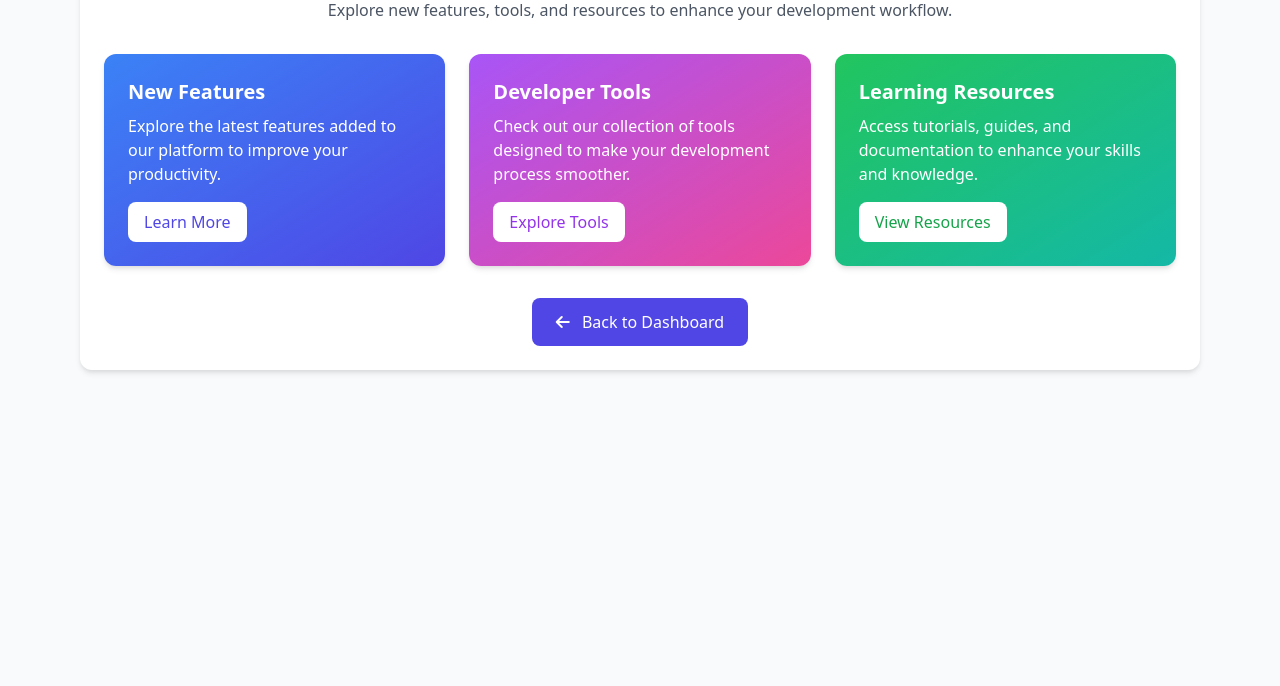
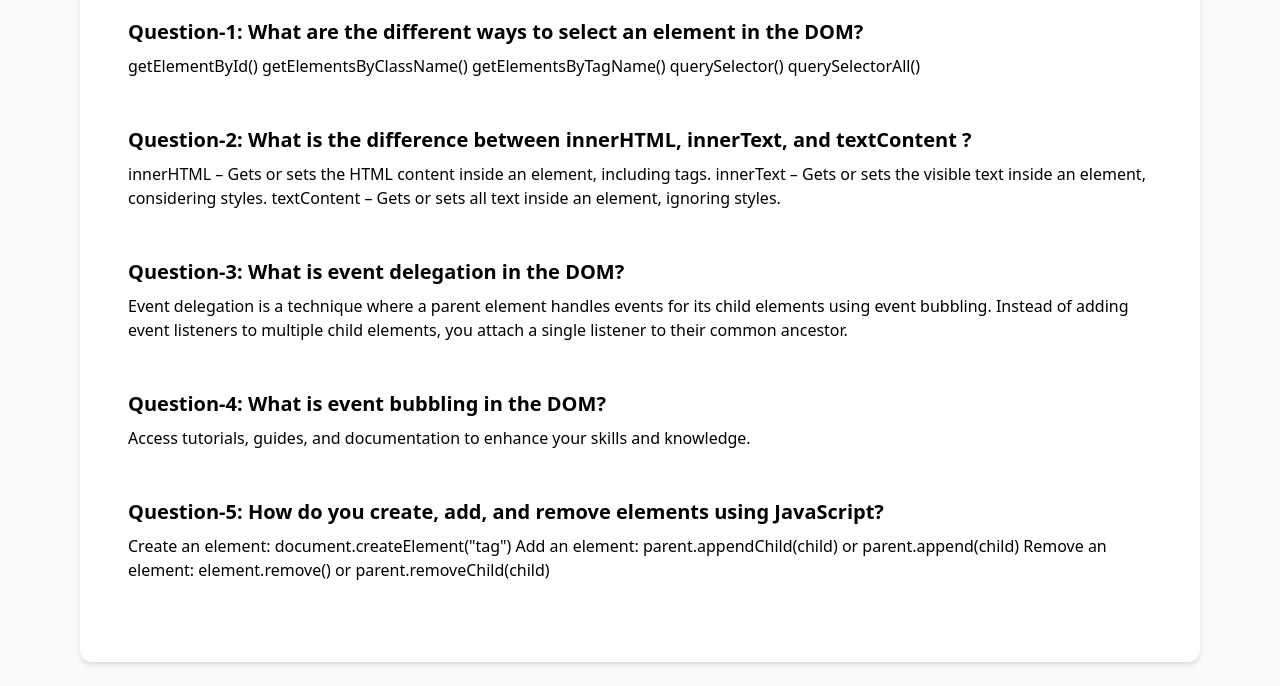
Before and after one commit to Murkabir123/Assignment-5, a plain HTML site: page discover.html in a window 1280 px wide. Shown: the part 198-884 px from the top of the page. Before the commit the page ends 800 px from the top, so only its background shows below. Drawn offline with nearby package versions, Linux system fonts and the light colour scheme.

Commit message:
new features added

```diff
--- a/discover.html
+++ b/discover.html
@@ -54,37 +54,76 @@
         </div>
 
         <!-- Discover Content section -->
+
+
+
+
+
+
+
         <div class="bg-white rounded-xl p-6 card-shadow">
-            <div class="text-center mb-8">
-                <h1 class="text-3xl font-bold text-indigo-600 mb-4">Discover Something New</h1>
-                <p class="text-gray-600 max-w-2xl mx-auto">Explore new features, tools, and resources to enhance your development workflow.</p>
-            </div>
 
-            <div class="grid grid-cols-1 md:grid-cols-3 gap-6 mb-8">
-                <div class="bg-gradient-to-br from-blue-500 to-indigo-600 text-white rounded-xl p-6 card-shadow">
-                    <h3 class="text-xl font-bold mb-2">New Features</h3>
-                    <p>Explore the latest features added to our platform to improve your productivity.</p>
-                    <button class="mt-4 bg-white text-indigo-600 px-4 py-2 rounded-lg font-medium">Learn More</button>
-                </div>
 
-                <div class="bg-gradient-to-br from-purple-500 to-pink-500 text-white rounded-xl p-6 card-shadow">
-                    <h3 class="text-xl font-bold mb-2">Developer Tools</h3>
-                    <p>Check out our collection of tools designed to make your development process smoother.</p>
-                    <button class="mt-4 bg-white text-purple-600 px-4 py-2 rounded-lg font-medium">Explore Tools</button>
-                </div>
 
-                <div class="bg-gradient-to-br from-green-500 to-teal-500 text-white rounded-xl p-6 card-shadow">
-                    <h3 class="text-xl font-bold mb-2">Learning Resources</h3>
-                    <p>Access tutorials, guides, and documentation to enhance your skills and knowledge.</p>
-                    <button class="mt-4 bg-white text-green-600 px-4 py-2 rounded-lg font-medium">View Resources</button>
-                </div>
-            </div>
 
             <div class="text-center">
                 <a href="index.html" class="inline-block bg-indigo-600 text-white px-6 py-3 rounded-lg font-medium hover:bg-indigo-700">
                     <i class="fas fa-arrow-left mr-2"></i> Back to Dashboard
                 </a>
             </div>
+
+
+
+            <div class=" mb-8">
+                <div class=" p-6 ">
+                    <h3 class="text-xl font-bold mb-2">Question-1: What are the different ways to select an element in the DOM?</h3>
+                    <p>getElementById()
+                        getElementsByClassName()
+                        getElementsByTagName()
+                        querySelector()
+                        querySelectorAll()</p>
+
+                </div>
+
+                <div class=" p-6 ">
+                    <h3 class="text-xl font-bold mb-2">Question-2: What is the difference between innerHTML, innerText, and textContent ?</h3>
+                    <p>innerHTML – Gets or sets the HTML content inside an element, including tags.
+                        innerText – Gets or sets the visible text inside an element, considering styles.
+                        textContent – Gets or sets all text inside an element, ignoring styles.</p>
+
+                </div>
+
+                <div class=" p-6 ">
+                    <h3 class="text-xl font-bold mb-2">Question-3: What is event delegation in the DOM?
+
+                    </h3>
+                    <p>Event delegation is a technique where a parent element handles events for its child elements using event bubbling. Instead of adding event listeners to multiple child elements, you attach a single listener to their common ancestor.</p>
+
+                </div>
+
+                <div class=" p-6 ">
+                    <h3 class="text-xl font-bold mb-2">Question-4: What is event bubbling in the DOM?
+
+                    </h3>
+                    <p>Access tutorials, guides, and documentation to enhance your skills and knowledge.</p>
+
+                </div>
+
+                <div class=" p-6 ">
+                    <h3 class="text-xl font-bold mb-2">Question-5: How do you create, add, and remove elements using JavaScript?
+
+                    </h3>
+                    <p>Create an element: document.createElement("tag")
+                        Add an element: parent.appendChild(child) or parent.append(child)
+                        Remove an element: element.remove() or parent.removeChild(child)</p>
+
+                </div>
+
+
+
+            </div>
+
+
         </div>
     </div>
 
--- a/main.js
+++ b/main.js
@@ -79,7 +79,7 @@ document.addEventListener('DOMContentLoaded', function() {
 
     // Discover card click event - redirect to new page section
     discoverCard.addEventListener('click', function() {
-        window.location.href = 'discover.html';
+        window.location.href = "discover.html";
     });
 
     // Function to generate random color section
```
Also changed, not shown: index.html (+2 -2 lines).
